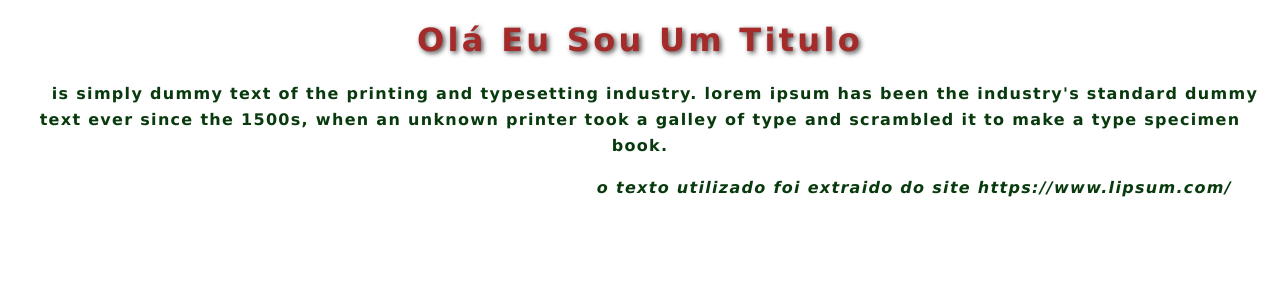
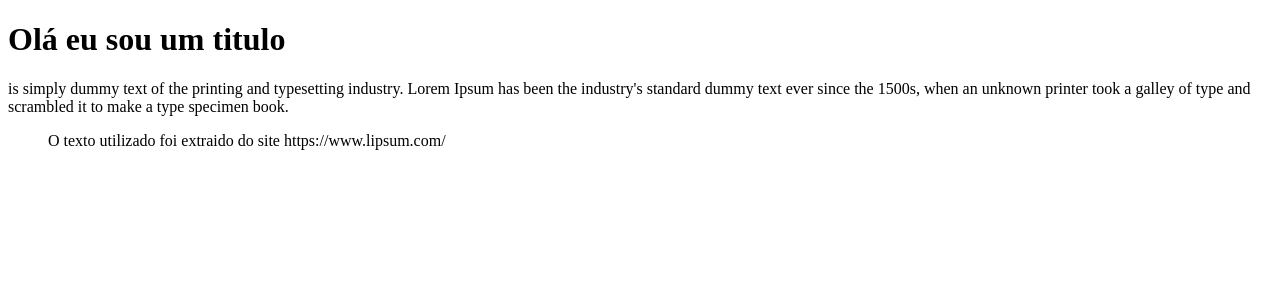
Before and after one commit to iagoclima22/desenvolvimento-web-php, a PHP site: page / in a window 1280 px wide. Shown: the top 300 px of the page. Run offline with PHP 8.4, Linux system fonts and the light colour scheme.

Commit message:
Update style.css

```diff
--- a/CSS/03 - EstilizandoTexto/style.css
+++ b/CSS/03 - EstilizandoTexto/style.css
@@ -1,40 +1,20 @@
-/* estilizando elementos de texto */
-h1 {
-    font-family: 'Lucida Sans' ,sans-serif;
-    color: brown;
-    /* text-transform: uppercase; */
-    text-transform: capitalize;
-    /* text-transform: lowercase; */
-    font-weight: 900;
-    letter-spacing: 3.3px;
-    text-shadow: 2px 2px 5px rgba(0,0,0, 0.7);
-    text-align: center;
-}
+<!DOCTYPE html>
+<html lang="en">
+<head>
+    <meta charset="UTF-8">
+    <meta name="viewport" content="width=device-width, initial-scale=1.0">
+    <title>Estilizando elementos de texto</title>
+    <link rel="stylesheet" href="style.css">
+    <link href="https://fonts.googleapis.com/css2?family=Poppins:ital,wght@0,100;0,200;0,300;0,400;0,500;0,600;0,700;0,800;0,900;1,100;1,200;1,300;1,400;1,500;1,600;1,700;1,800;1,900&display=swap" rel="stylesheet">
+</head>
+<body>
 
-p {
-    font-family: 'Lucida Sans' ,sans-serif;
-    color: rgb(8, 58, 13);
-    /* text-transform: uppercase; */
-    /* text-transform: capitalize; */
-    text-transform: lowercase;
-    font-weight: 900;
-    letter-spacing: 1.3px;
-    font-size: 16px;
-    line-height: 26px;
-    text-indent: 30px;
-    text-align: center;
-}
+    <h1 class="poppins-black">Olá eu sou um titulo</h1>
+    <p class="poppins-regular">
+         is simply dummy text of the printing and typesetting industry. Lorem Ipsum has been the industry's standard dummy text ever since the 1500s, when an unknown printer took a galley of type and scrambled it to make a type specimen book.
+    </p>
 
-blockquote{
-    font-family: 'Lucida Sans' ,sans-serif;
-    color: rgb(8, 58, 13);
-    /* text-transform: uppercase; */
-    /* text-transform: capitalize; */
-    text-transform: lowercase;
-    font-weight: 900;
-    letter-spacing: 1.3px;
-    font-size: 16px;
-    line-height: 26px;
-    font-style: italic;
-    text-align: right;
-}
+    <blockquote>O texto utilizado foi extraido do site https://www.lipsum.com/</blockquote>
+
+</body>
+</html>
```
